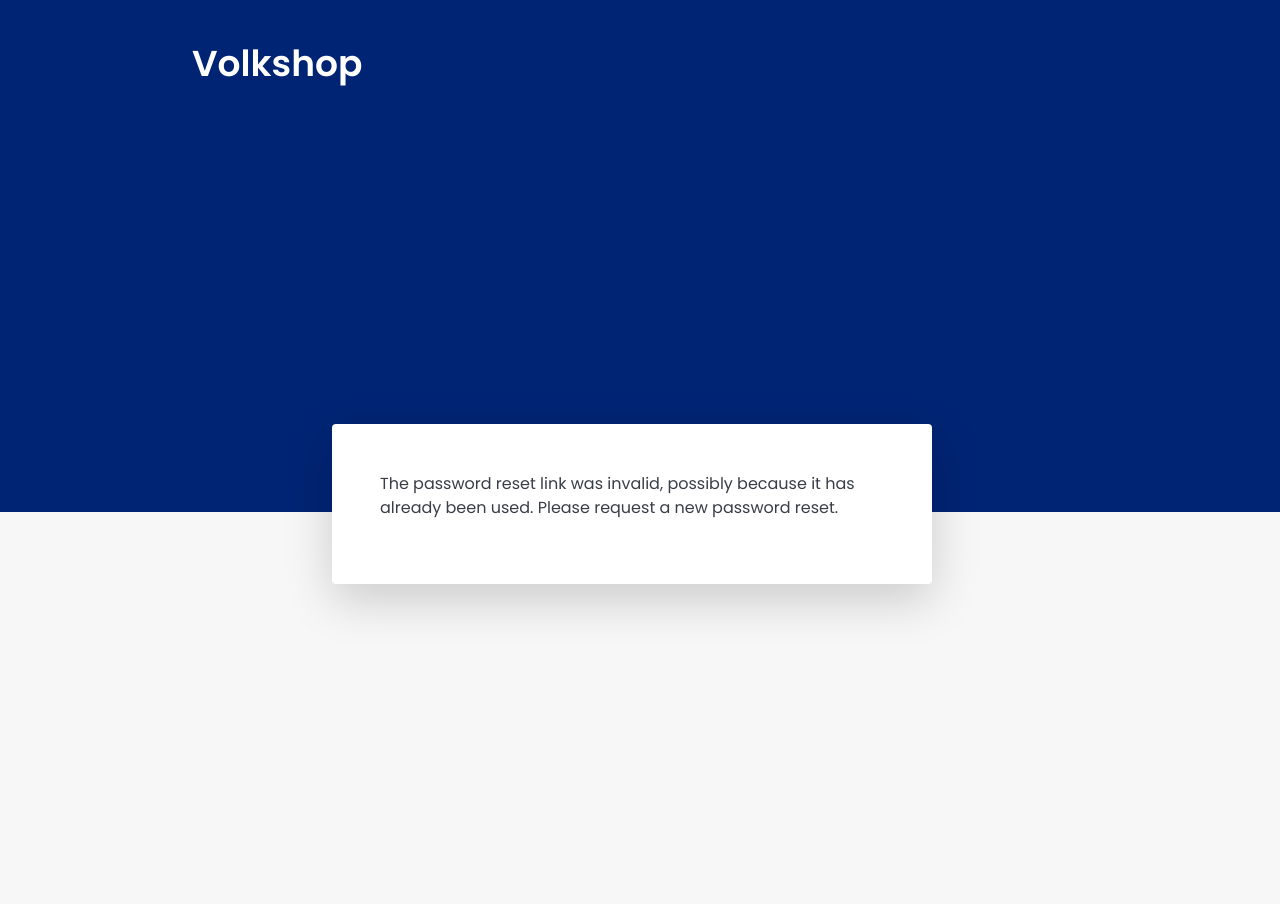
After one commit to MarianoZalazar/django-ecommerce, a Django app: page /user/reset/1/1/ in a window 1280 px wide. The commit adds this page. Run offline with Django 3.2, Linux system fonts and the light colour scheme.

Commit message:
Adding forgot and reset password, solving bugs in cookie cart function

```diff
--- /dev/null
+++ b/account/templates/password_managment/reset.html
@@ -0,0 +1,34 @@
+{%extends 'main.html'%}
+{%load static%}
+  {% block content%}
+		<div class="row justify-content-sm-center align-items-center h-100">
+			<div class="col-xxl-4 col-md-6 col-sm-9">
+				<div class="card shadow-lg">
+					<div class="card-body p-5">
+						{%if validlink %}
+							<h1 class="fs-4 card-title mb-4">Reset Password</h1>
+							<form class="row g-3" method="post">
+								{%csrf_token%}
+								<div class="col-12">
+									<label for="password_new" class="form-label label-black">Email Address</label>
+									<input type="password" name="new_password1" class="form-control" id="new_password1">
+								</div>
+								<div class="col-12">
+									<label for="password2" class="form-label label-black">Password</label>
+									<input type="password" name="new_password2" class="form-control" id="new_password2">
+								</div>
+
+								<div class="d-flex align-items-center">
+									<button type="submit" class="btn blue-btn ms-auto">
+										Reset Password
+									</button>
+								</div>
+							</form>
+						{%else%}
+							<p>The password reset link was invalid, possibly because it has already been used.  Please request a new password reset.</p>
+						{%endif%}
+					</div>
+				</div>
+			</div>
+		</div>
+	{%endblock content %}
--- a/account/templates/user/login.html
+++ b/account/templates/user/login.html
@@ -1,4 +1,4 @@
-{%extends 'user/main.html'%}
+{%extends 'main.html'%}
 {%load static%}
     {% block content%}
 		<div class="row justify-content-sm-center align-items-center h-100">
@@ -20,7 +20,7 @@
 								<div class="mb-3">
 									<div class="mb-2 w-100">
 										<label class="label-black"for="password">Password</label>
-										<a href="{% url 'user:forgot' %}" class="float-end">
+										<a href="{% url 'user:password_reset' %}" class="float-end">
 											Forgot Password?
 										</a>
 									</div>
--- a/account/templates/user/register.html
+++ b/account/templates/user/register.html
@@ -1,4 +1,4 @@
-{%extends 'user/main.html'%}
+{%extends 'main.html'%}
 {%load static%}
   {% block content%}
 			<div class="row pt-4 justify-content-sm-center align-items-center h-100">
--- a/account/urls.py
+++ b/account/urls.py
@@ -1,13 +1,32 @@
 from django.urls import path
 from . import views
+from django.contrib.auth import views as auth_views
+from django.urls import reverse_lazy
 
 app_name = 'user'
 
 urlpatterns = [
     path('login/', views.user_login, name="login"),
     path('register/', views.register, name="register"),
-    path('reset/', views.reset, name="reset"),
-    path('forgot/', views.forgot, name="forgot"),
+    path(
+        'password_reset/',
+        auth_views.PasswordResetView.as_view(
+            template_name='password_managment/forgot.html',
+            email_template_name='password_managment/password_reset_email.html',
+            success_url=reverse_lazy('user:password_reset_done')),
+        name='password_reset'),
+    path('password_reset/done/',
+         auth_views.PasswordResetCompleteView.as_view(
+             template_name='password_managment/password_reset_done.html'),
+         name='password_reset_done'),
+    path('reset/<uidb64>/<token>/',
+         auth_views.PasswordResetConfirmView.as_view(
+             template_name='password_managment/reset.html',
+             success_url=reverse_lazy('user:password_reset_complete')),
+         name='password_reset_confirm'),
+    path('reset/done/',
+         auth_views.PasswordResetCompleteView.as_view(
+             template_name='password_managment/password_reset_complete.html'),
+         name='password_reset_complete'),
     path('logout/', views.log_out, name="log_out")
-
 ]
```
Also changed, not shown: account/templates/password_managment/forgot.html (renamed from account/templates/user/forgot.html, +4 -3 lines), account/templates/password_managment/password_reset_complete.html (added, +17 -0 lines), account/templates/password_managment/password_reset_done.html (added, +23 -0 lines), account/templates/password_managment/password_reset_email.html (added, +10 -0 lines), account/templates/user/reset.html (deleted, +0 -29 lines), account/views.py (+16 -14 lines), ecommerce/settings.py (+17 -18 lines), store/utils.py (+6 -5 lines), account/templates/main.html (renamed from account/templates/user/main.html), db.sqlite3.
